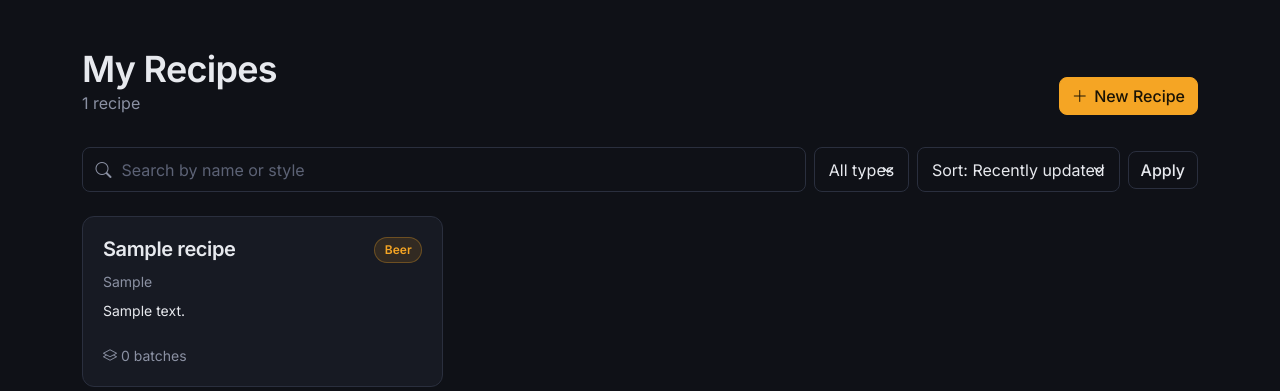
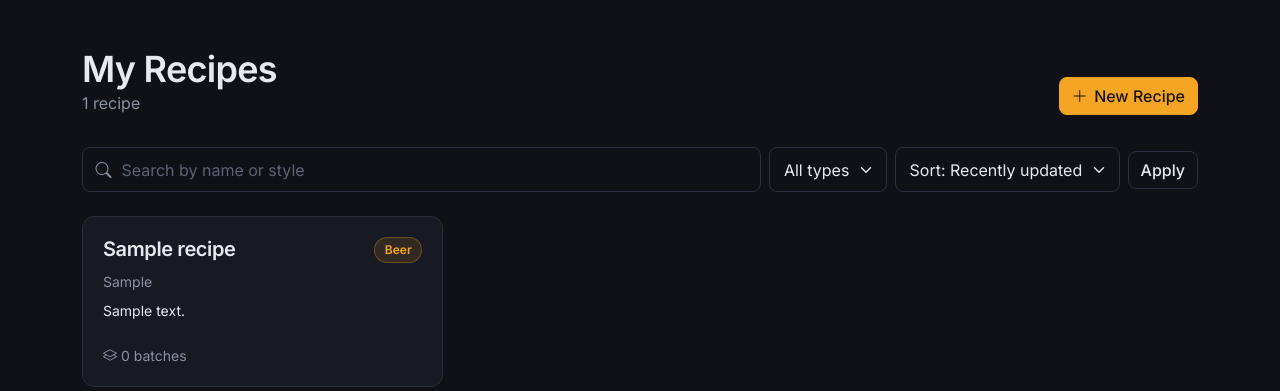
Before and after one commit to Tbubbs662/yeast-mode, a Django app: page /recipes/ in a window 1280 px wide. Shown: the part 57-448 px from the top of the page. Run offline with Django 4.2, Linux system fonts and the light colour scheme; a user stored in the database is signed in; tables that the repository leaves empty hold one stand-in row (values such as "Sample post"); data that the repository does not hold is empty; parts of the project's set-up code (start-up, migrations or seed data) failed here and were passed over.

Commit message:
Stop dropdown arrows overlapping the selected text
The shared form padding shorthand also reset the right padding Bootstrap
keeps for the select arrow. Restore it for .form-select; ingredient rows
keep their own tighter padding. Retake the recipe list screenshot.

Co-Authored-By: Claude Opus 5.5 <noreply@anthropic.com>

```diff
--- a/app/brews/static/brews/css/app.css
+++ b/app/brews/static/brews/css/app.css
@@ -419,6 +419,12 @@ h1, h2, h3, h4, h5 {
     border-color: var(--ym-border);
     color: var(--ym-text);
     padding: 0.6rem 0.85rem;
+}
+
+/* The padding shorthand above also resets the right padding Bootstrap keeps
+   for the dropdown arrow, so give it back. */
+.form-select {
+    padding-right: 2.25rem;
 }
 
 .form-card input:focus,
```
Also changed, not shown: 1 other file.
